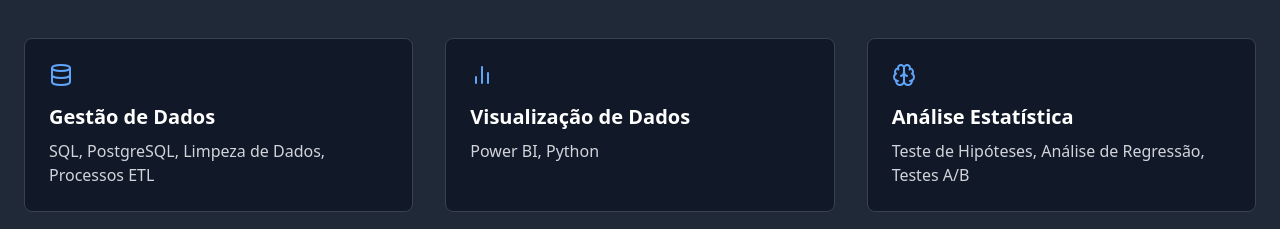
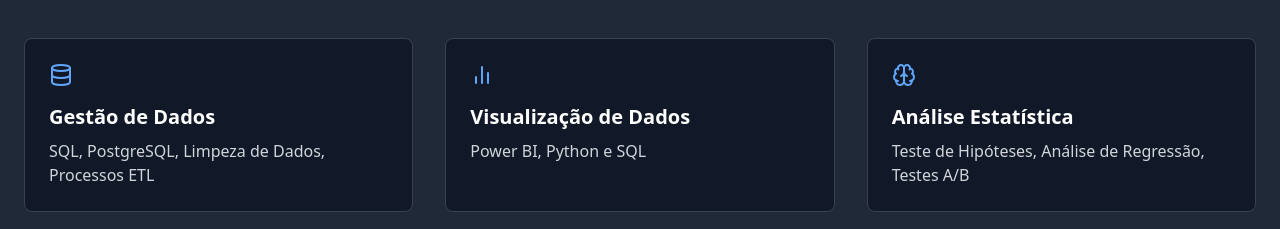
Before and after one commit to vitorsilvestre29/PORTIFOLIO, a React (Vite) app: page / in a window 1280 px wide. Shown: the part 1180-1409 px from the top of the page. Built offline with nearby package versions, Linux system fonts and the light colour scheme.

Commit message:
Atualização do Portifólio 1

```diff
--- a/src/components/Skills.tsx
+++ b/src/components/Skills.tsx
@@ -10,7 +10,7 @@ const skills = [
   {
     icon: <BarChart2 className="h-6 w-6" />,
     title: 'Visualização de Dados',
-    description: 'Power BI, Python'
+    description: 'Power BI, Python e SQL'
   },
   {
     icon: <Brain className="h-6 w-6" />,
```
